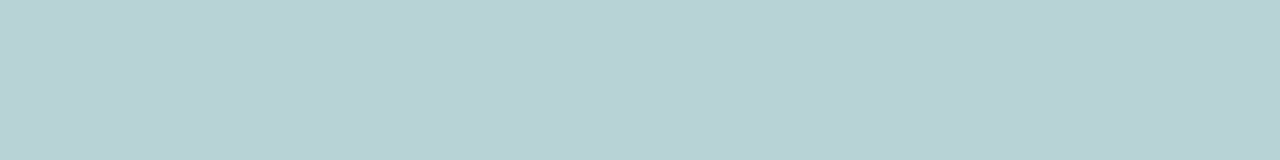
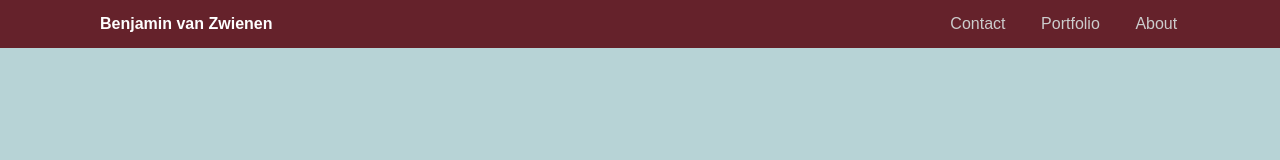
Before and after one commit to BenGitter/portfolio-v2, a website: page index.html in a window 1280 px wide. Drawn offline with nearby package versions, Linux system fonts and the light colour scheme; files that its build step writes are made by us from their sources.

Commit message:
Add navbar

```diff
--- a/index.html
+++ b/index.html
@@ -9,8 +9,45 @@
   <title>Portfolio</title>
 </head>
 <body>
+  <!-- Navbar -->
+  <div class="container-fluid nav-bar">
+    <div class="container">
+      <div class="row">
+        <div class="col-11 col-md-6">
+            <a
+            href="#"
+            class="home-link">
+            Benjamin van Zwienen
+          </a>
+        </div>
+        <div class="hidden-sm-down col-md-6">
+          <nav>
+            <ul>
+              <li>
+                <a href="#about">
+                  About
+                </a>
+              </li>
+              <li>
+                <a href="#portolio">
+                  Portfolio
+                </a>
+              </li>
+              <li>
+                <a href="#contact">
+                  Contact
+                </a>
+              </li>
+            </ul>
+          </nav>
+        </div>
+        <div class="col-1 hidden-md-up">
+          <!-- expand nav button -->
+        </div>
+      </div>
+    </div>
+  </div>
 
-
-    <script src="bundle.js"></script>
+  <script src="bundle.js"></script>
 </body>
 </html>
--- a/scss/styles.scss
+++ b/scss/styles.scss
@@ -6,3 +6,55 @@ body{
   font-family: sans-serif;
   background: $light-blue;
 }
+
+.nav-bar{
+  background: $dark-red;
+  color: white;
+
+  a{
+    color: darken(white, 20%);
+    text-decoration: none;
+  }
+
+  .home-link{
+    color: white;
+    padding: 15px;
+    float: left;
+    font-weight: bold;
+  }
+
+  nav{
+    float: right;
+
+    ul{
+      margin: 0;
+    }
+
+    li{
+      list-style-type: none;
+      float: right;
+      padding: 15px 0;
+
+      a{
+        padding: 15px calc(5px + 1vw);
+      }
+
+      &:hover{
+        background: $light-red;
+        color: darken(white, 10%);
+      }
+    }
+  }
+}
+
+@media (max-width: 768px){
+  .hidden-sm-down{
+    display: none;
+  }
+}
+
+@media (min-width: 768px){
+  .hidden-md-up{
+    display: none;
+  }
+}
```
